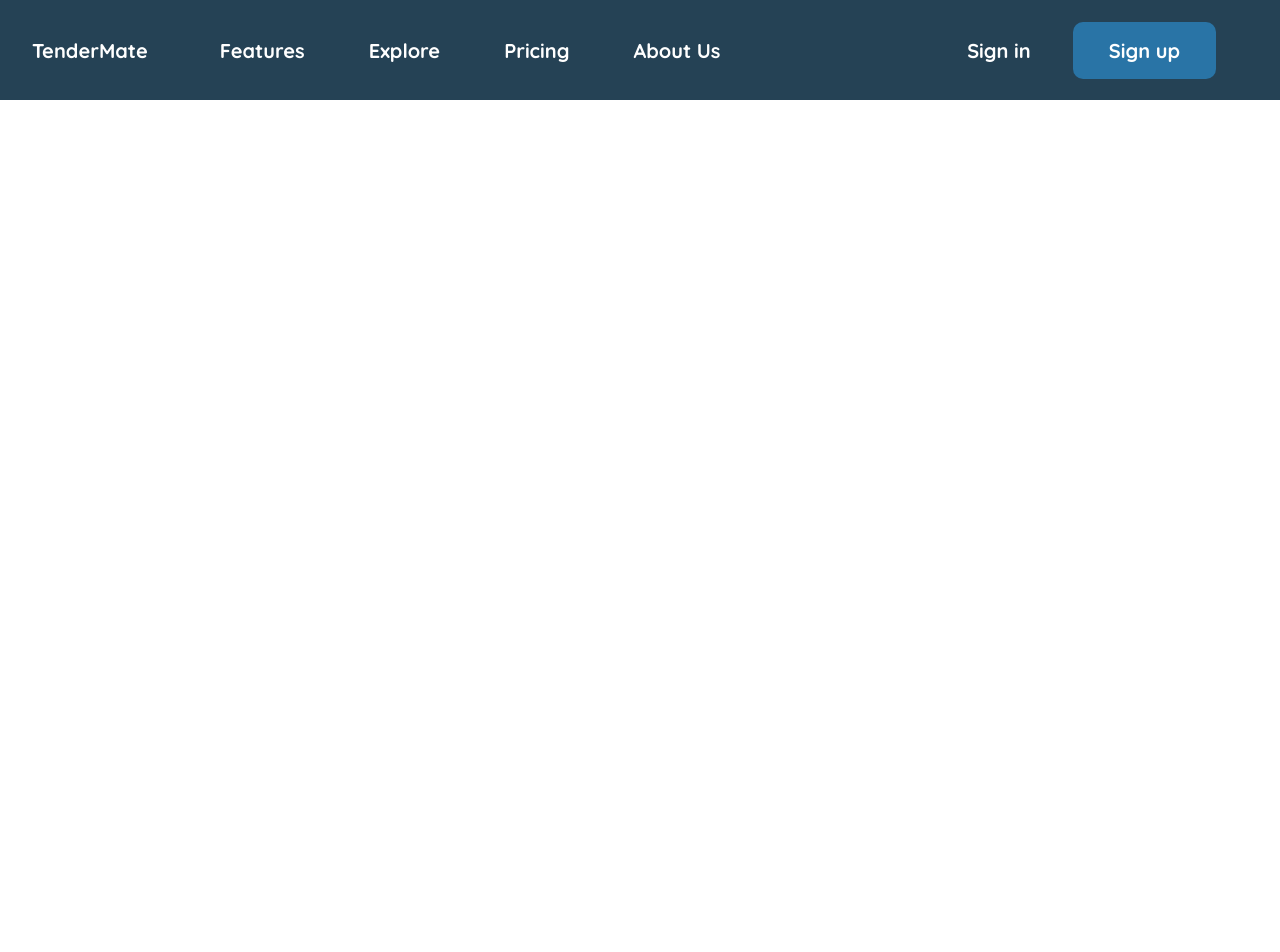
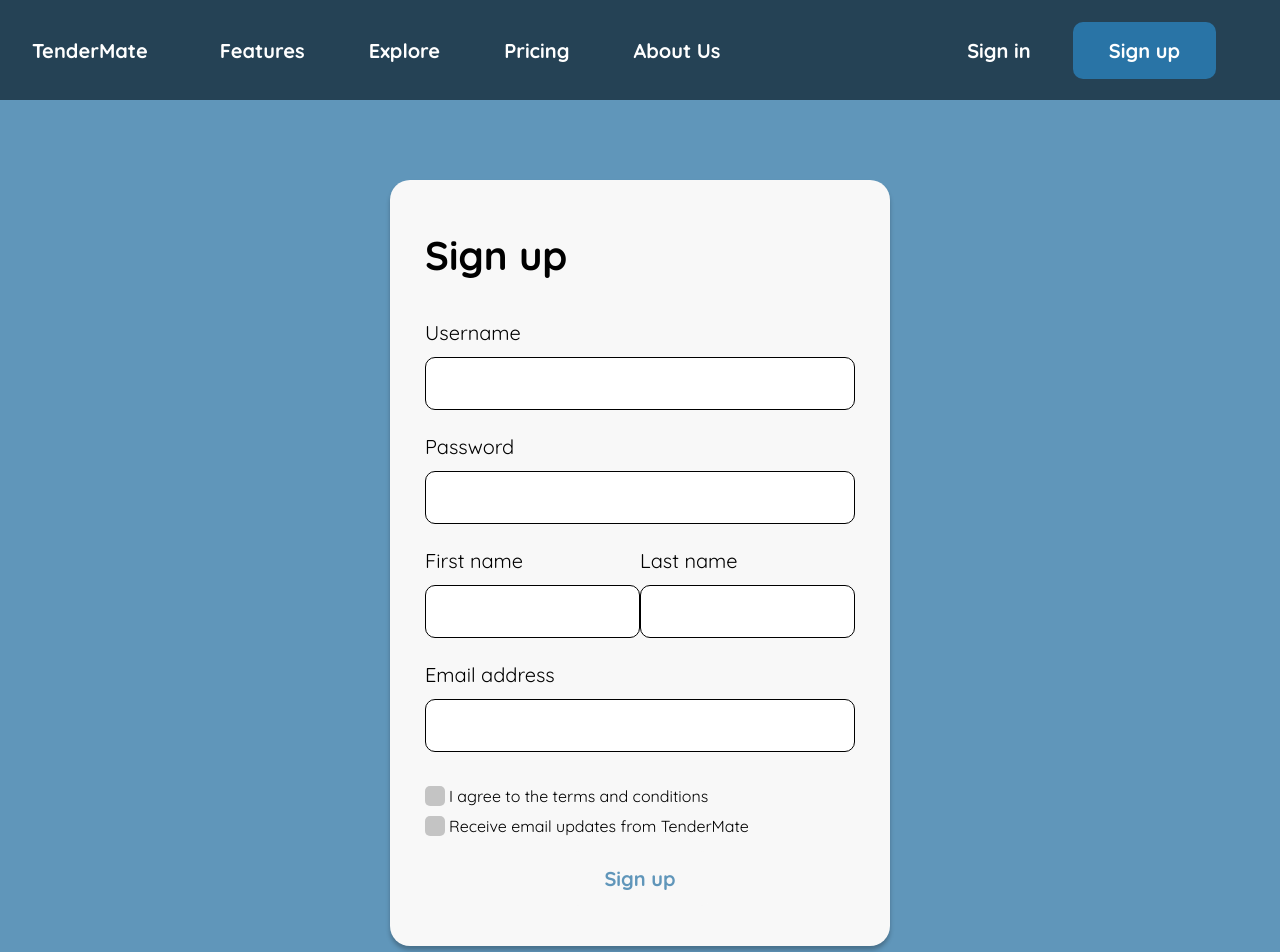
Before and after one commit to hungthezorba/projecter-front-end, a React (Create React App) app: page /signup in a window 1280 px wide. Shown: the top 952 px of the page. Before the commit the page ends 800 px from the top, so only its background shows below. Built offline with nearby package versions, Linux system fonts and the light colour scheme.

Commit message:
Added routes for Signin/Signup

```diff
--- a/src/App.js
+++ b/src/App.js
@@ -1,13 +1,13 @@
 import React from "react";
 import "./App.css";
-import Login from "./loginForm/Login";
-import Register from "./registerForm/Register";
+import Login from "./page/Login";
+import Register from "./page/Register";
 import "./Form.css";
 import NavigationBar from "./navigation/NavigationBar.js";
 import Footer from "./navigation/Footer.js";
 import eFeatures from "./page/eFeatures.js";
 import eHomePage from "./page/eHomepage.js"
-import Interesting from "./interestingField/Interesting"
+import Interesting from "./page/Interesting"
 import { BrowserRouter, Switch, Route, Link } from "react-router-dom";
 
 function App() {
@@ -20,6 +20,8 @@ function App() {
 						<Route path="/" exact component = {eHomePage}/>
 						<Route path="/features" component = {eFeatures}/>
 						<Route path="/interest" component = {Interesting}/>
+						<Route path="/signup" component = {Register}/>
+						<Route path="/signin" component = {Login}/>
 					</Switch>
 				</div>
 			</div>
--- a/src/Form.css
+++ b/src/Form.css
@@ -32,3 +32,24 @@
     padding-bottom: 12px;
     font-size: 1.25em;
 }
+
+input[type=submit] {
+    background-color: #6096BA;
+    border-color: #6096BA;
+    border-radius: 10px;
+    padding: 15px 35px 15px 35px;
+    color: #F8F8F8;
+    border-style: none;
+    font-size: 1.25em;
+    font-weight: 700;
+    font-family: 'Quicksand', sans-serif;
+    outline-style: none;
+    cursor: pointer;
+    transition-duration: 0.4s;
+}
+
+.cancel-button {
+    background-color: #F8F8F8 !important;
+    border-color: #F8F8F8 !important;
+    color: #6096BA !important;
+}
--- a/src/interestingField/Interesting.js
+++ /dev/null
@@ -1,68 +0,0 @@
-import React from 'react'
-import FieldDiv from './FieldDiv'
-import Box from '@material-ui/core/Box'
-import styled from 'styled-components'
-import { useState } from 'react'
-
-
-const InterestingWrapper = styled.div`
-    display: flex;
-    flex-direction: column;
-    justify-content: center;
-    align-items: center;
-    padding: 0 5em 2em 5em;
-`
-const ConfirmButton = styled.button`
-    background-color: #254255; /* Green */
-    color: white;
-    width: 6.25em;
-    padding: 15px 40px;
-    text-align: center;
-    text-decoration: none;
-    display: inline-block;
-    font-size: 16px;
-    border-radius: 10px;
-    border-style: solid;
-    outline-style: none;
-    cursor: pointer;
-    font-family: 'Quicksand';
-    font-weight: 700;
-    border-color: #254255;
-`
-
-const Interesting = () => {
-    const [fields, setFields] = useState([
-        {name: 'Mathematics', isChosen: false},
-        {name: 'Botany', isChosen: false},
-        {name: 'Diving', isChosen: false},
-        {name: 'Chemistry', isChosen: false},
-        {name: 'Science', isChosen: false},
-        {name: 'Astronomy', isChosen: false},
-        {name: 'Hardware', isChosen: false},
-        {name: 'Programming', isChosen: false},
-        {name: 'Data', isChosen: false},
-        {name: 'Camping', isChosen: false},
-        {name: 'Wilderness', isChosen: false},
-        {name: 'Exploring', isChosen: false }
-    ]);
-
-    const handleFieldChange = (index) => {
-        const newFields = [...fields]
-        newFields[index].isChosen = !newFields[index].isChosen
-        setFields(newFields)
-        console.log(fields)
-    }
-
-    return (
-    <InterestingWrapper>
-
-        <div>
-            <h2 style={{fontSize: '4.375em', fontFamily: 'Quicksand'}}>Choose your interests</h2>
-        </div>
-        <FieldDiv fields={fields} onClick={handleFieldChange} />
-        <div style={{ marginTop: '5px' }}>
-            <ConfirmButton>Confirm</ConfirmButton>
-        </div>
-    </InterestingWrapper>
-    )}
-export default Interesting
```
